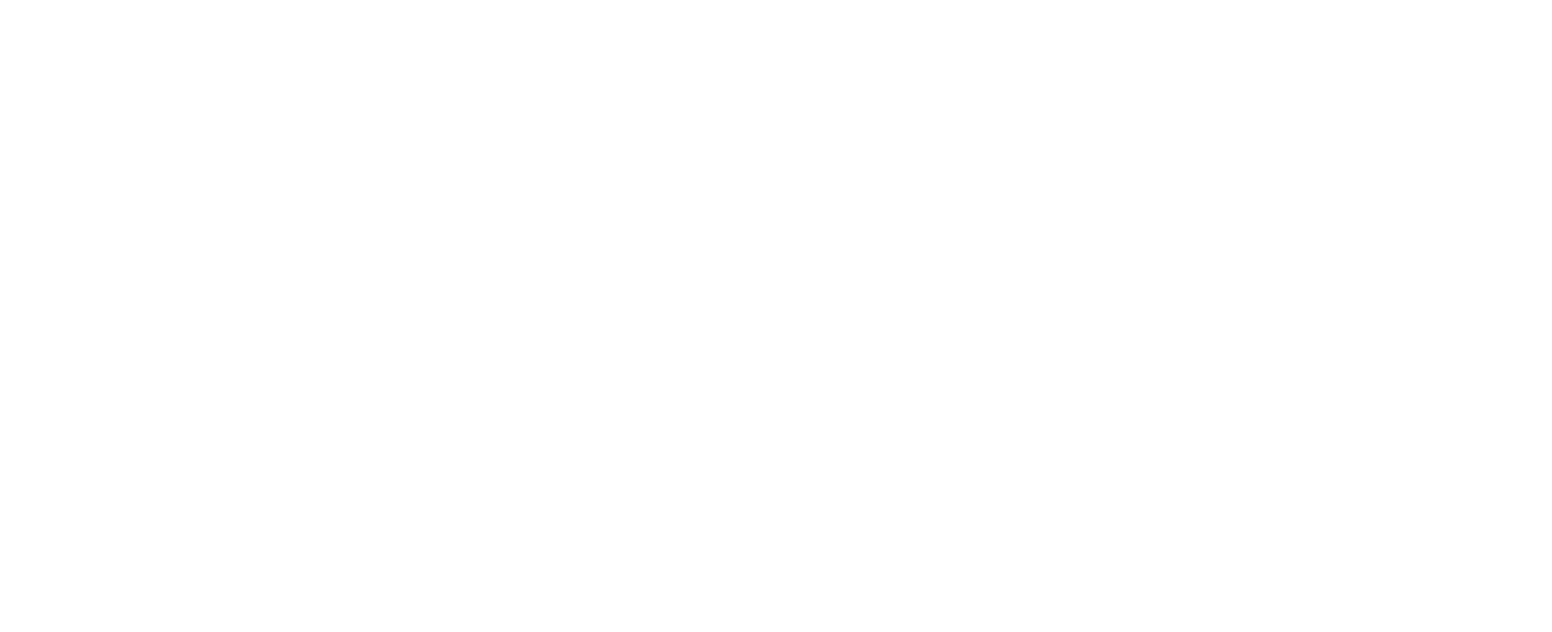
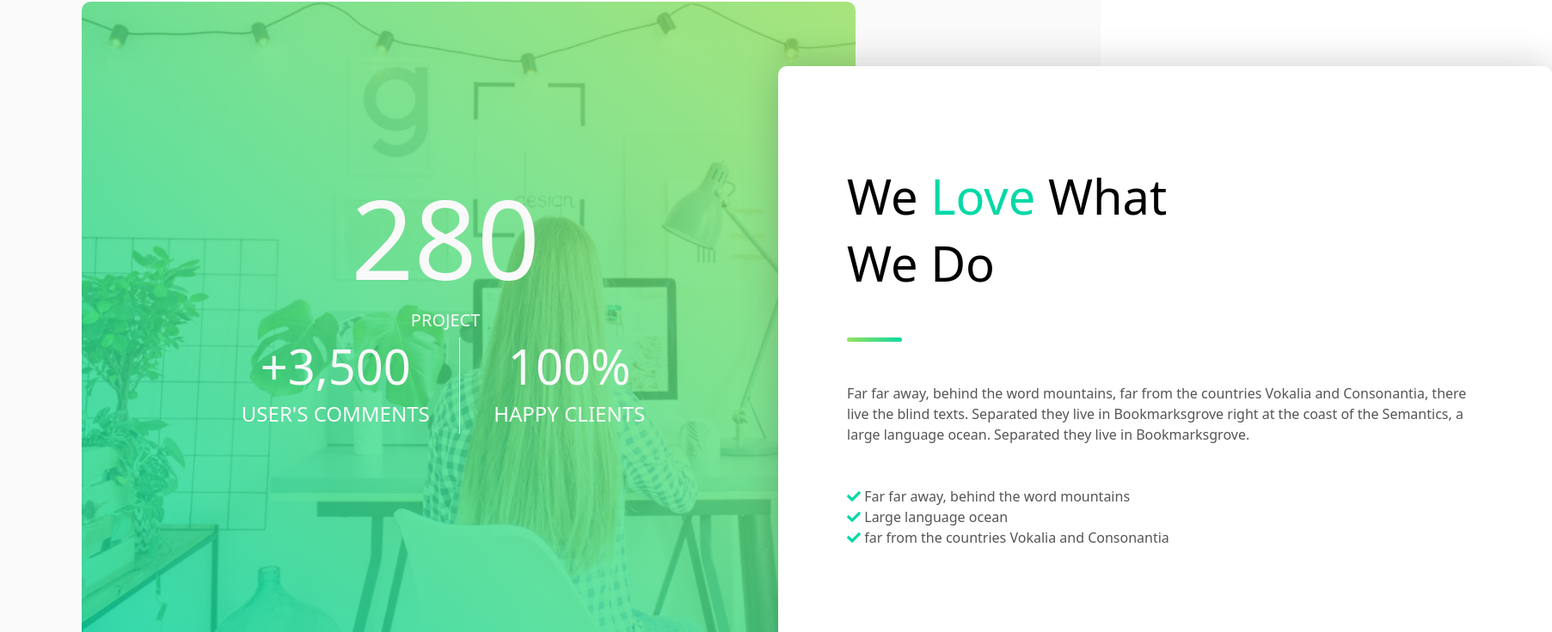
Before and after one commit to filauro1989/proj-html-vuejs, a Vue app: page / in a window 1280 px wide. Shown: the part 5596-6332 px from the top of the page at 86% size, 1805 px wide, since content can reach past the window. Before the commit the page ends 5414 px from the top, so only its background shows below. Built offline with nearby package versions, Linux system fonts and the light colour scheme; a web font is replaced by a local one.

Commit message:
fourthform completed

```diff
--- /dev/null
+++ b/src/components/Fourthform.vue
@@ -0,0 +1,115 @@
+<template>
+    <div class="container-fluid fourth-form">
+        <div class="wrapper w-85 mx-auto">
+            <div class="img-wrap position-relative">
+
+                <div class="stats w-50 h-50 d-flex flex-column align-items-center text-uppercase">
+                    <h1>280</h1>
+                    <h5>Project</h5>
+                    <div class="returns-stats d-flex justify-content-center">
+                        <div class="comments d-flex flex-column align-items-center">
+                            <h3>+3,500</h3>
+                            <h6>User's Comments</h6>
+                        </div>
+                        <div class="happy-clients d-flex flex-column align-items-center">
+                            <h3>100%</h3>
+                            <h6>Happy Clients</h6>
+                        </div>
+                    </div>
+                </div>
+
+                <div class="proj-text position-absolute">
+                    <div class="text-container">
+                        <div class="main-title">
+                            <h1 class="mt-black">We <span class="mt-green">Love </span>What We Do</h1>
+                        </div>
+                        <div class="jumbo-line"></div>
+                        <p>Far far away, behind the word mountains, far from the countries Vokalia and Consonantia, there live the blind texts. Separated they live in Bookmarksgrove right at the coast of the Semantics, a large language ocean. Separated they live in Bookmarksgrove.</p>
+                        <ul class="fourth-form-list">
+                            <li><i class="fas fa-check"></i> Far far away, behind the word mountains</li>
+                            <li><i class="fas fa-check"></i> Large language ocean</li>
+                            <li><i class="fas fa-check"></i> far from the countries Vokalia and Consonantia</li>
+                        </ul>
+                    </div>
+                </div>
+            </div>
+        </div>
+    </div>
+</template>
+
+<script>
+export default {
+    name: 'Fourthform',
+}
+</script>
+
+<style lang="scss">
+    @import "../assets/scss/partials/_variables.scss";
+
+    .fourth-form {
+        background-color: $background-grey;
+        .img-wrap {
+                width: 900px;
+                height: 750px;
+                border-radius: 10px;
+                background-image:
+                linear-gradient(to top right, rgba(12,218,162, 0.8), rgba(150,225,95, 0.8)),
+                url('../assets/img/person-with-long-curly-hair-PZ99QM2-2x.jpg');
+                background-size: cover;
+                .stats {
+                    padding-left: 44%;
+                    padding-top: 22%;
+                    color: #F9F9F9;
+                    .happy-clients {
+                        border-left: 1px solid #F9F9F9;
+                    }
+                    h1 {
+                        font-weight: normal;
+                        font-size: 8em;
+                    };
+                    h3 {
+                        font-weight: normal;
+                        font-size: 3.5em;
+                        padding: 0 1em;
+                    };
+                    h6 {
+                        font-weight: normal;
+                        font-size: 1.5em;
+                    }
+                }
+                .proj-text {
+                    position: absolute;
+                    width: 900px;
+                    height: 750px;
+                    border-radius: 10px;
+                    top: 10%;
+                    right: -90%;
+                    background-color: white;
+                    box-shadow: 0px 0px 46px rgba(0, 0, 0, .2);
+                    .text-container {
+                        padding: 0 5em;
+                        padding-top: 7em;
+                        p {
+                            color: $grey-text;
+                        }
+                        .fourth-form-list {
+                            list-style-type: none;
+                            padding-top: 2em;
+                            padding-left: 0;
+                            li {
+                                color: $grey-text;
+                                i {
+                                    color: $green-text;
+                                }
+                            }
+                        }
+                        .main-title h1 {
+                            width: 60%
+                        }
+                    }
+                }
+            };
+
+    }
+
+</style>
--- a/src/components/Main.vue
+++ b/src/components/Main.vue
@@ -3,6 +3,7 @@
         <Firstform />
         <Secondform />
         <Thirdform />
+        <Fourthform />
     </div>
 
 </template>
@@ -11,12 +12,14 @@
 import Firstform from "./Firstform.vue";
 import Secondform from "./Secondform.vue";
 import Thirdform from "./Thirdform.vue";
+import Fourthform from "./Fourthform.vue";
 
 export default {
     components: {
         Firstform,
         Secondform,
         Thirdform,
+        Fourthform,
     },
     name: 'Main',
 }
```
